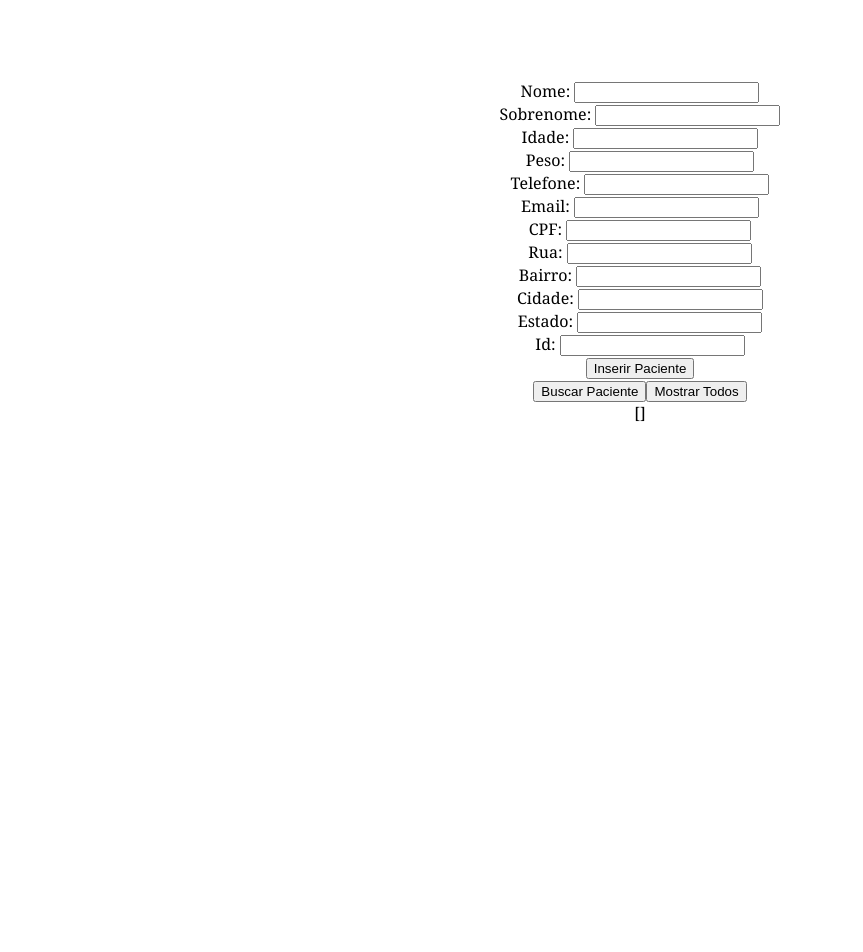
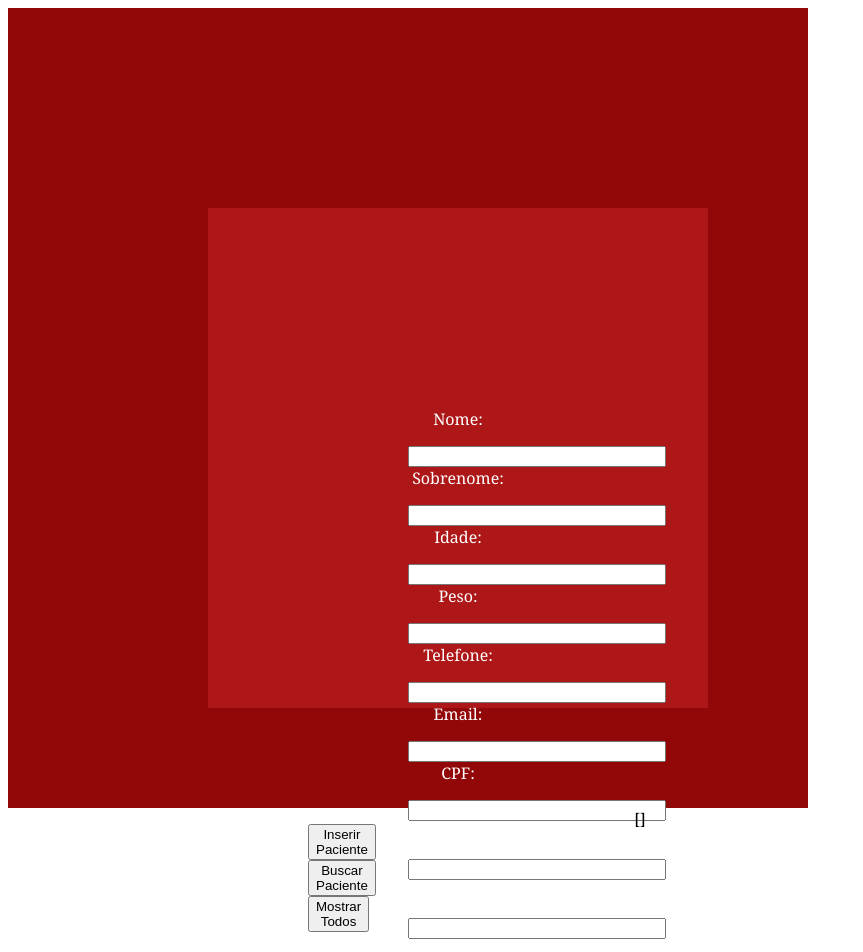
Before and after one commit to lucaslacerdaa/DesenvolvimentoWeb, a Vue app in the folder MapCov/Front/: page / in a window 1280 px wide. Shown: the top 952 px of the page, without its empty margins (0-863 px from the left). Before the commit the page ends 800 px from the top, so only its background shows below. Built offline with nearby package versions, Linux system fonts and the light colour scheme.

Commit message:
alterando styles 0.2

```diff
--- a/MapCov/Front/src/App.vue
+++ b/MapCov/Front/src/App.vue
@@ -15,10 +15,10 @@ export default {
 
 <style>
 #app {
+  text-align: center;
+  padding: display;
   font-family: Cambria, Cochin, Georgia, Times, 'Times New Roman', serif;
-  -webkit-font-smoothing: antialiased;
-  -moz-osx-font-smoothing: grayscale;
-  text-align: center;
-  margin-top: 80px;
+  /*-webkit-font-smoothing: antialiased;
+  -moz-osx-font-smoothing: grayscale;*/
 }
 </style>
--- a/MapCov/Front/src/components/Pacientes.vue
+++ b/MapCov/Front/src/components/Pacientes.vue
@@ -1,23 +1,46 @@
 <template>
-  Nome: <input type="text" name="" id="1" v-model="nome" /> <br/>
-  Sobrenome: <input type="text" name="" id="2" v-model="sobrenome" /> <br/>
-  Idade: <input type="text" name="" id="3" v-model="idade" /> <br/>
-  Peso: <input type="text" name="" id="4" v-model="peso" /> <br/>
-  Telefone: <input type="text" name="" id="6" v-model="telefone" /> <br/>
-  Email: <input type="text" name="" id="7" v-model="email" /> <br/>
-  CPF: <input type="text" name="" id="8" v-model="cpf" /> <br/>
-  Rua: <input type="text" name="" id="9" v-model="rua" /> <br/>
-  Bairro: <input type="text" name="" id="10" v-model="bairro" /> <br/>
-  Cidade: <input type="text" name="" id="11" v-model="cidade" /> <br/>
-  Estado: <input type="text" name="" id="12" v-model="estado" /> <br/>
+<div id="container">
+  <div class="card">
+    Nome:      <input type="text"  class="inputs_form" name="" id="1"  v-model="nome"/>
+    Sobrenome: <input type="text"  class="inputs_form" name="" id="2"  v-model="sobrenome">
+    Idade:     <input type="text"  class="inputs_form" name="" id="3"  v-model="idade"/>
+    Peso:      <input type="text"  class="inputs_form" name="" id="4"  v-model="peso"/>
+    Telefone:  <input type="text"  class="inputs_form" name="" id="6"  v-model="telefone"/>
+    Email:     <input type="text"  class="inputs_form" name="" id="7"  v-model="email"/>
+    CPF:       <input type="text"  class="inputs_form" name="" id="8"  v-model="cpf"/>
+    Rua:       <input type="text"  class="inputs_form" name="" id="9"  v-model="rua"/>
+    Bairro:    <input type="text"  class="inputs_form" name="" id="10" v-model="bairro"/>
+    Cidade:    <input type="text"  class="inputs_form" name="" id="11" v-model="cidade"/>
+    Estado:    <input type="text"  class="inputs_form" name="" id="12" v-model="estado"/>
+    Id:        <input type="text"  class="inputs_form" name="" id="0"  v-model="id"/>
+  </div>
+  <div class="buttons_card">
+    <div class="buttonId">
+      <button
+        class = "buttons"
+        @click="inserirPacientes">
+        Inserir Paciente
+      </button><br/>
+    </div>
+    <div class="buttonId">
+      <button
+        class="buttons"
+        @click="fetchByIdPacientes">
+        Buscar Paciente
+      </button>
+    </div>
+    <div class="buttonId">
+      <button
+        class="buttons"
+        @click="fetchPacientes">
+        Mostrar Todos
+      </button>
+      <br/>
+    </div>
+  </div>
+</div>
 
-  Id: <input type="text" name="" id="0" v-model="id" /> <br/>
-
-  <button @click="inserirPacientes">Inserir Paciente</button> <br/>
-  <button @click="fetchByIdPacientes">Buscar Paciente</button>
-  <button @click="fetchPacientes">Mostrar Todos</button> <br/>
-
-  {{ Pacientes }} <br/><br/>
+{{Pacientes}} <br/><br/>
 
 </template>
 
@@ -35,8 +58,8 @@ export default {
       idade: "",
       peso: "",
       telefone: "",
-      email: "",
-      rua: "",
+      email:"",
+      rua:"",
       bairro: "",
       cidade: "",
       estado: "",
@@ -45,7 +68,7 @@ export default {
     }
   },
 
-  methods: {
+  methods:{
     handleFileUpload(id) {
 
       let obj = {
@@ -103,32 +126,74 @@ export default {
 </script>
 
 <style scoped>
-ul {
+root{
+  text-align: center;
+
+}
+.card{
+  text-align: center;
+  padding: 200px;
+  width: 100px;
+  height: 100px;
+  /*margin-top: 2rem;
+  margin-bottom: 2rem;
+  margin-left: 2rem;
+  margin-right: auto;*/
+  background: rgb(173, 23, 23);
+  color: rgb(255, 255, 255);
+}
+.inputs_form{
+  text-align: center;
+  width: 250px;
+  margin-top: 1rem;
+
+}
+.buttons_card{
+  width: 30px;
+  height: 30px;
+  padding: 100px;
+  margin-top: 1rem;
+}
+/*.buttonId{
+
+}*/
+
+/*ul {
   list-style-type: none;
 }
 
 button#puts {
+  text-align: center;
+  width: 200px;
+  padding: 2px;
+  border-radius: 3px;
+  margin: 15px;
+  background-color:rgb(224, 145, 88);
   font-size: 12pt;
-    font-family: 'Times New Roman', Times, serif;
-    width: 200px;
-    padding: 2px;
-    border-radius: 3px;
-    margin: 15px;
-    text-align: center;
-    background-color:rgb(224, 145, 88);
+  font-family: 'Times New Roman', Times, serif;
 }
 
 li#lista {
   font-family: Cambria, Cochin, Georgia, Times, 'Times New Roman', serif;
   background-color: rgb(228, 220, 220);
-  padding: 4px;
+  padding: 8px;
   border-radius: 4px;
-  margin: auto;
-  text-align: center;
 }
 
 div#ponto {
   color: rgb(255, 0, 0);
+}*/
+#container{
+  text-align: center;
+  padding: 200px;
+  width: 400px;
+  height: 400px;
+  /*margin: auto;
+  margin-top: auto;
+  margin-bottom: auto;
+  margin-left: auto;
+  margin-right: auto;*/
+  background-color: rgb(146, 8, 8);
 }
 
 </style>
--- /dev/null
+++ b/MapCov/Front/src/login.vue
@@ -0,0 +1,30 @@
+<template>
+    <h1>Login</h1>
+    <div>
+    User:   <input type="text"      class="inputs_form" name="" id="1"  v-model="user"/>
+    Senha:  <input type="password"  class="inputs_form" name="" id="2"  v-model="senha"/>
+    </div>
+
+    <Pacientes />
+</template>
+
+<script>
+import Pacientes from './components/Pacientes.vue'
+
+export default {
+  name: 'App',
+  components: {
+    Pacientes,
+  }
+}
+</script>
+
+<style>
+#app {
+  text-align: center;
+  padding: display;
+  font-family: Cambria, Cochin, Georgia, Times, 'Times New Roman', serif;
+  /*-webkit-font-smoothing: antialiased;
+  -moz-osx-font-smoothing: grayscale;*/
+}
+</style>
```
Also changed, not shown: MapCov/Front/src/components/ButtonSucess.vue (added, +71 -0 lines), 2 other files (tests, documents, lock files or other folders).
